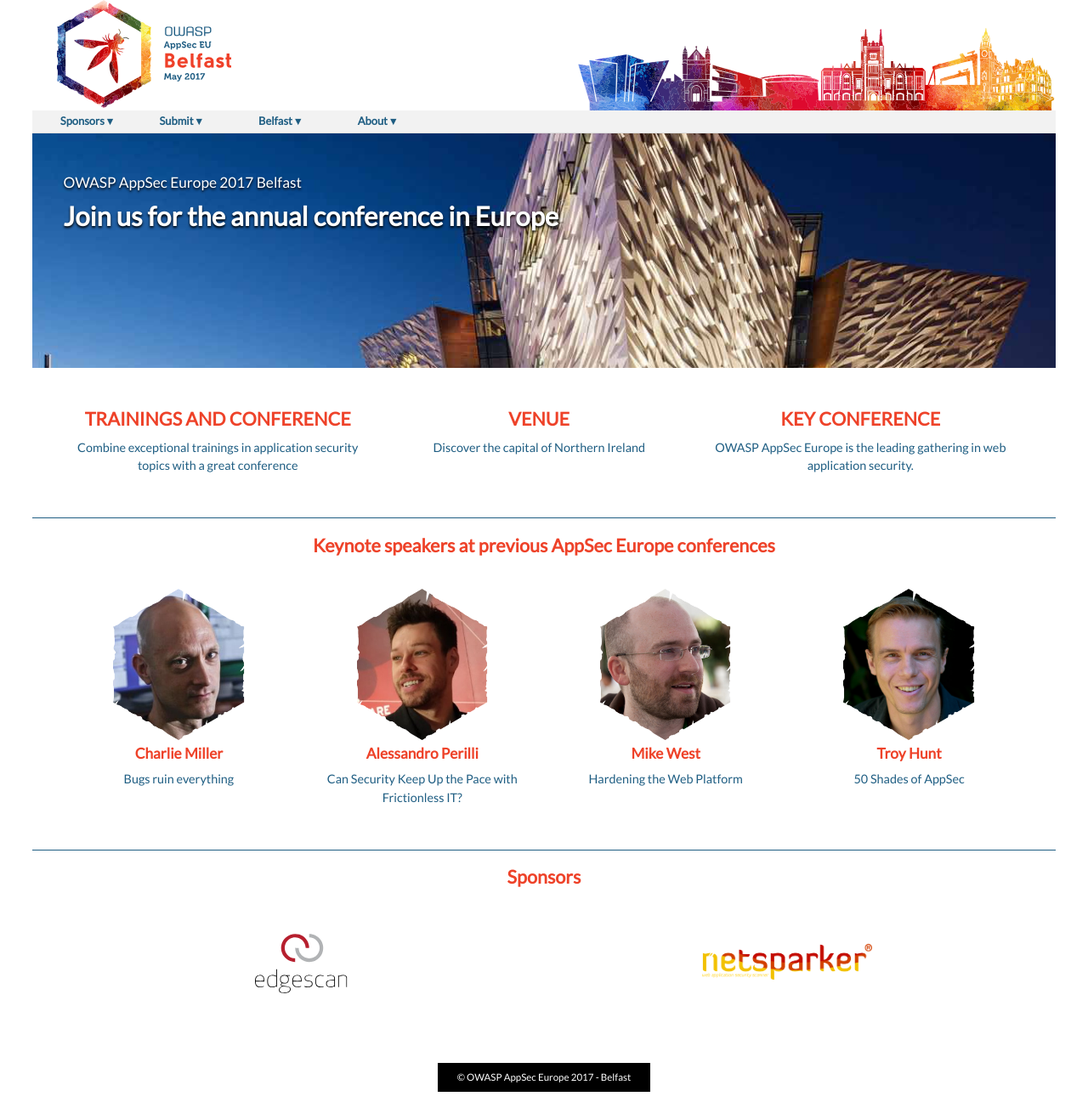
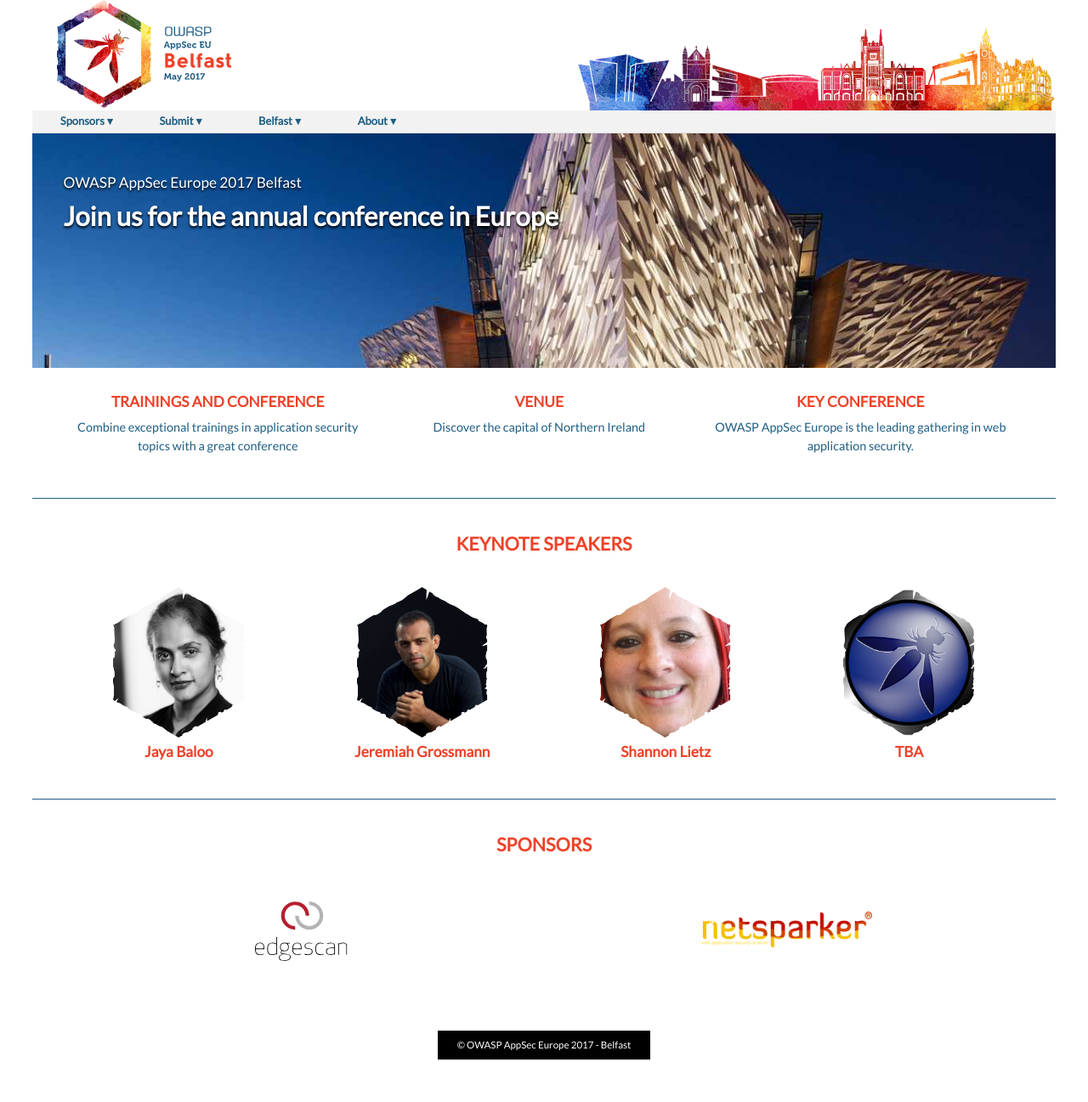
Before and after one commit to OWASP/AppSecEurope2017, a Jekyll site: the page built from index.html, in a window 1280 px wide. Shown: the whole page at 85% size. Built offline with Jekyll 4.4.1, drawn with Linux system fonts in a browser that asks for light colours; after the commit the page ends 1259 px from its top, so only the background shows below that.

Commit message:
Keynotes

```diff
--- a/_data/keynoters.yml
+++ b/_data/keynoters.yml
@@ -1,12 +1,22 @@
-- image: Charlie-Miller.jpg
-  name: Charlie Miller
-  description: Bugs ruin everything
-- image: alessandro.jpg
-  name: Alessandro Perilli
-  description: Can Security Keep Up the Pace with Frictionless IT?
-- image: mike_west.png
-  name: Mike West
-  description: Hardening the Web Platform
-- image: troyhunt.jpg
-  name: Troy Hunt
-  description: 50 Shades of AppSec
+- image: baloo_jaya-m.jpg
+  name: Jaya Baloo
+  description: |
+    Jaya Baloo the CISO of KPN Telecom in the Netherlands. She won the Cyber Security Executive of the year award in 2015. Jaya works with an amazing information security team of highly driven specialists.  Working in the information security arena for the past 18 years, she has worked mostly for global telecommunications companies such as Verizon and France Telecom. Jaya is also a frequent speaker at security conferences on subjects around lawful interception, mass surveillance, and cryptography.
+- image: jeremiah_grossmann.jpg
+  name: Jeremiah Grossmann
+  description: |
+    Founder of WhiteHat Security. World-Renowned Professional Hacker. Brazilian Jiu-Jitsu Black Belt. Published Author. Influential Blogger. Off-Road Race Driver. Jeremiah Grossman's career spans nearly 20 years and has lived a literal lifetime in computer security to become one of the industry's biggest names. And since Jeremiah earned a Brazilian Jiu-Jitsu black belt, the media has described him as "the embodiment of converged IT and physical security.” Preventing attacks from the scariest cyber-criminals is all in a day's work for Jeremiah, but staying a keystroke ahead of the bad guys isn't easy. In 2001, Jeremiah founded WhiteHat Security, which today has one of the largest professional hacking armies on the planet. Let it sink in. Professional. Hacker. Army.
+
+    Jeremiah has received a number of industry awards, been publicly thanked by Microsoft, Mozilla, Google, Facebook, and many others for privately informing them of weaknesses in their systems -- a polite way of saying, ‘hacking them'. His research has included new ways to surreptitiously turn on anyone's computer video camera and microphone from anywhere across the Internet, sidestep corporate firewalls, abuse online advertising networks to take any website offline, hijack the email and bank accounts of millions, silently rip out saved passwords and surfing history from web browsers, and many other innovative cyber-attack techniques – some so insidious and fundamental that many still have not been fixed to this day.
+
+    Collectively, it's no surprise Jeremiah has been featured in the Wall Street Journal, Forbes, NY Times and hundreds of other media outlets around the world who rely upon his expertise regularly. Just type “Jeremiah Grossman” into your favorite search engine, you'll see. Of course, all of this was after Mr. Grossman served as information security officer at Yahoo! Being both technical and business savvy, Jeremiah Grossman is the ultimate 'white hat.'
+- image: shannon_lietz.jpg
+  name: Shannon Lietz
+  description: |
+    DevSecOps Lead, Intuit
+
+    Shannon Lietz is an award winning innovator with over two decades of experience pursuing advanced security defenses and next generation security solutions. Ms. Lietz is currently the DevSecOps Leader for Intuit where she is responsible for setting and driving the company’s cloud security strategy, roadmap and implementation in support of corporate innovation. She operates a 24x7 DevSecOps team that includes Red and Blue Team operations.
+    Previous to joining Intuit, Ms. Lietz worked for ServiceNow where she was responsible for the cloud security engineering efforts. Prior to this, Ms. Lietz worked for Sony where she drove the implementation of a new secure data center and led crisis management for a large-scale security breach. She has founded a metrics company, led major initiatives for hosting organizations as a Master Security Architect, developed security software and consulted for many Fortune 500 organizations. Ms. Lietz holds a Bachelors of Science degree in Biological Sciences from Mount St. Mary’s College.
+- image: owasp_logo.png
+  name: TBA
+  description: TBA
--- a/_data/team.yml
+++ b/_data/team.yml
@@ -59,4 +59,5 @@
   - name: Mark Cummins
   - name: Roberto Martelloni
   - name: Fabrizio Di Carlo
-  - name: Niall Heffernan
+  - name: Fiona Collins
+  - name: Ann Murtgh
--- a/assets/css/style.scss
+++ b/assets/css/style.scss
@@ -41,13 +41,17 @@
 }
 
 
-
 h3 {
 	font-size: 120%;
 	font-weight: bold;
 	margin-bottom: 0.5em;
 	color: $orange;
 }
+
+.front h2 {
+	text-transform: uppercase;
+}
+
 
 sup {
 	font-size: 75%;
@@ -139,6 +143,10 @@
 	}
 }
 
+.masked {
+	background-position: center center;
+	background-size: cover;
+}
 
 .carousel {
 	background: #000;
@@ -215,6 +223,7 @@
 		margin-right: -2em;
 		border: none;
 		border-top: 1px solid $blue;
+		margin-bottom: 3em;
 	}
 
 	ul {
@@ -333,10 +342,13 @@
 			text-align: center;
 		}
 
-		h2 {
+		h3 {
 			text-transform: uppercase;
 			font-weight: bold;
 		}
+	}
+	.keynotes {
+		list-style: none;
 	}
 
 	.keynoters {
--- a/index.html
+++ b/index.html
@@ -2,32 +2,31 @@
 layout: front
 title: OWASP AppSec Europe 2017
 ---
-<div class="main">
+<div class="main front">
 
   <ul class="sellingpoints">
     <li>
-      <h2>Trainings and conference</h2>
+      <h3>Trainings and conference</h3>
       <p>Combine exceptional trainings in application security topics with a great conference</p>
     </li>
     <li>
-      <h2>Venue</h2>
+      <h3>Venue</h3>
       <p>Discover the capital of Northern Ireland</p>
     </li>
     <li>
-      <h2>Key conference</h2>
+      <h3>Key conference</h3>
       <p>OWASP AppSec Europe is the leading gathering in web application security.</p>
     </li>
   </ul>
 
 <hr>
 
-  <h2 style="text-align: center">Keynote speakers at previous AppSec Europe conferences</h2>
+  <h2 style="text-align: center">Keynote speakers</h2>
   <ul class="keynoters">
     {% for item in site.data.keynoters %}
       <li>
-        <img src="assets/images/mask.png" alt="{{item.name}}" class="masked" style="background-image: url(assets/images/{{item.image}})">
-        <h3>{{item.name}}</h3>
-        <p>{{item.description}}</p>
+        <a href="program/keynotes#{{item.name}}"><img src="assets/images/mask.png" alt="{{item.name}}" class="masked" style="background-image: url(assets/images/{{item.image}})">
+        <h3>{{item.name}}</h3></a>
       </li>
     {% endfor %}
   </ul>
```
Also changed, not shown: program/keynotes.md (added, +15 -0 lines), assets/images/baloo_jaya-m.jpg (added), assets/images/baloo_jaya.JPG (added), assets/images/jeremiah_grossmann.jpg (added), assets/images/shannon_lietz.jpg (added).
